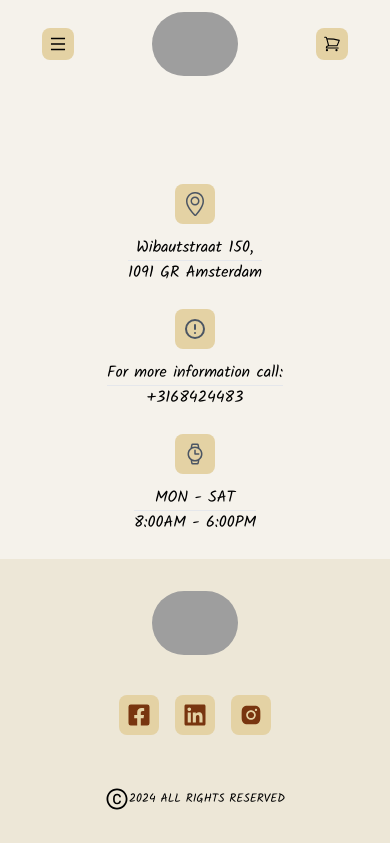
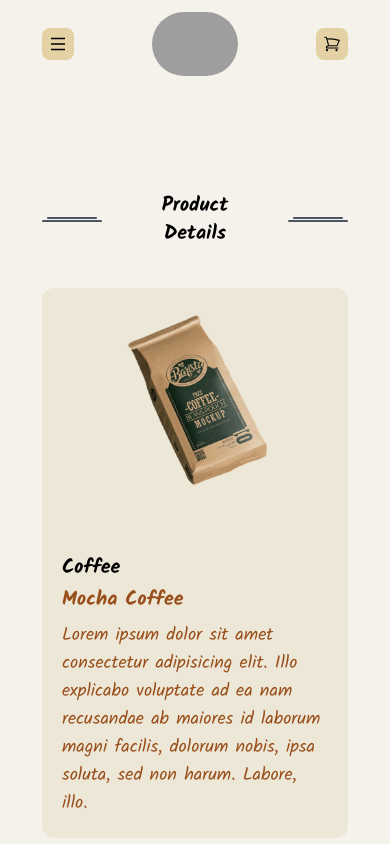
Before and after one commit to habtor/Coffee, a React (Vite) app in the folder frontend/: page /item in a window 390 px wide. Shown: the top 844 px of the page. Built offline with nearby package versions, Linux system fonts and the light colour scheme; grey boxes are pictures that could not be loaded.

Commit message:
added product details

```diff
--- a/frontend/src/App.jsx
+++ b/frontend/src/App.jsx
@@ -3,6 +3,7 @@ import Navbar from "./components/navbar";
 import Cart from "./pages/Cart";
 import Home from "./pages/Home";
 import { BrowserRouter as Router, Routes, Route } from "react-router-dom";
+import ItemDetails from "./pages/itemDetails";
 
 function App() {
   return (
@@ -12,6 +13,7 @@ function App() {
         <Routes>
           <Route path="/" element={<Home />} />
           <Route path="/cart" element={<Cart />} />
+          <Route path="/item" element={<ItemDetails />} />
         </Routes>
         <Footer />
       </div>
--- a/frontend/src/components/beans/popularCoffeeBean.jsx
+++ b/frontend/src/components/beans/popularCoffeeBean.jsx
@@ -3,10 +3,10 @@ import { HiOutlineShoppingCart } from "react-icons/hi2";
 import { AiFillStar } from "react-icons/ai";
 import useCartStore from "../stores/cartStore";
 import { useState } from "react";
+import { Link } from "react-router-dom";
 
 function PopularCoffeeBeans({ id, name, price, stars, image }) {
   const [added, setAdded] = useState(false);
-  console.log(added);
 
   const addToCart = useCartStore((state) => state.addToCart);
   const removeFromCart = useCartStore((state) => state.removeFromCart);
@@ -35,10 +35,13 @@ function PopularCoffeeBeans({ id, name, price, stars, image }) {
           </div>
 
           <div>
-            <div className="bg-btnColor h-8 w-8 flex items-center justify-center rounded-lg mb-1">
-              <LiaExclamationCircleSolid className="text-black text-lg" />
-            </div>
-            <div alt="add to cart"
+            <Link to={`/item/`} className="text-xs text-gray-500">
+              <div className="bg-btnColor h-8 w-8 flex items-center justify-center rounded-lg mb-1">
+                <LiaExclamationCircleSolid className="text-black text-lg" />
+              </div>
+            </Link>
+            <div
+              alt="add to cart"
               onClick={handleAddToCart}
               className={`cursor-pointer h-8 w-8 flex items-center justify-center rounded-lg ${
                 added ? "bg-orange-900" : "bg-btnColor"
--- a/frontend/src/components/cart/cartItems.jsx
+++ b/frontend/src/components/cart/cartItems.jsx
@@ -4,7 +4,7 @@ import useCartStore from "../stores/cartStore";
 
 function CartItems() {
   const cart = useCartStore((state) => state.cart);
-  console.log(cart);
+
   return (
     <div className="">
       <div className="flex items-center justify-center">
@@ -22,8 +22,9 @@ function CartItems() {
         <div className="absolute h-full bg-sectionColor w-full top-[60px]  rounded-xl"></div>
 
         <div className="max-w-[1200px] m-auto flex flex-col sm:flex-row justify-center">
-          <div className="bg-cardColor p-4 rounded-lg w-64 sm:w-[50%] m-auto sm:m-0 mb-5 border-black relative">
-            {cart.map((item) => (
+          <div className="bg-cardColor min-h-48 p-4 rounded-lg w-64 sm:w-[50%] m-auto sm:m-0 mb-5 border-black relative">
+            {cart && cart.length > 0 ? (
+              cart.map((item) => (
                 <Item
                   key={item.id}
                   id={item.id}
@@ -32,9 +33,14 @@ function CartItems() {
                   image={item.image}
                   quantity={item.quantity}
                 />
-            ))}
-            <Item />
-            <Item />
+              ))
+            ) : (
+              <p className="flex justify-center text-xl mt-16">
+                Your cart is empty.
+              </p>
+            )}
+
+            {/* <Item /> */}
           </div>
           <Total />
         </div>
--- a/frontend/src/components/cart/item.jsx
+++ b/frontend/src/components/cart/item.jsx
@@ -25,7 +25,7 @@ function Item({ id, name, price, image }) {
           className="rounded-lg h-28 w-20 border border-black"
         />
         <div className="hidden sm:block ml-2">
-          <p>Vanilla Late</p>
+          <p>{name}</p>
           <p>${price}</p>
         </div>
       </div>
--- /dev/null
+++ b/frontend/src/components/itemDetails.jsx
@@ -0,0 +1,43 @@
+import beans from "../assets/cofff2.png";
+
+function Item() {
+  return (
+    <div className="mt-16 ">
+      <div className="flex items-center justify-center">
+        <div className="flex flex-col items-center">
+          <div className=" w-[50px] h-[2px] bg-gray-600 rounded-full"></div>
+          <div className=" w-[60px] h-[2px] bg-gray-600 my-[1px] rounded-full"></div>
+        </div>
+        <h1 className="text-center text-xl m-10 font-bold">Product Details</h1>
+        <div className="flex flex-col items-center">
+          <div className=" w-[50px] h-[2px] bg-gray-600 rounded-full"></div>
+          <div className=" w-[60px] h-[2px] bg-gray-600 my-[1px] rounded-full"></div>
+        </div>
+      </div>
+
+      <div className="bg-sectionColor h-full w-full rounded-xl">
+        <div className="max-w-[1200px] m-auto flex flex-col sm:flex-row justify-center items-center">
+          <div className="min-h-48 p-4 rounded-lg w-full sm:w-[100%] m-auto sm:m-0 mb-5 border-black relative">
+            <img className="w-full" src={beans} alt="" />
+          </div>
+          <div className=" relative p-5 ">
+            <h1 className=" xl:text-[2vw] md:text-2xl text-xl font-bold">
+              Coffee
+            </h1>
+            <h1 className="mt-[1vw] xl:text-[1.5vw] text-coffeeColor text-xl font-bold">
+              Mocha Coffee
+            </h1>
+            <p className="text-coffeeColor text-lg mt-2  sm:mt-[1vw]">
+              Lorem ipsum dolor sit amet consectetur adipisicing elit. Illo
+              explicabo voluptate ad ea nam recusandae ab maiores id laborum
+              magni facilis, dolorum nobis, ipsa soluta, sed non harum. Labore,
+              illo.
+            </p>
+          </div>
+        </div>
+      </div>
+    </div>
+  );
+}
+
+export default Item;
--- /dev/null
+++ b/frontend/src/pages/itemDetails.jsx
@@ -0,0 +1,11 @@
+import Item from "../components/itemDetails";
+
+function ItemDetails() {
+  return (
+    <div className="relative sm:w-full w-[306px] m-auto  ">
+      <Item />
+    </div>
+  );
+}
+
+export default ItemDetails;
--- a/frontend/tailwind.config.js
+++ b/frontend/tailwind.config.js
@@ -9,6 +9,7 @@ export default {
         navColor: "#333335",
         cardColor: "#FAF7EF",
         sectionColor: "#EDE7D7",
+        coffeeColor: "#994F1B",
       },
     },
   },
```
Lines whose indentation alone changed are shown as unchanged.
